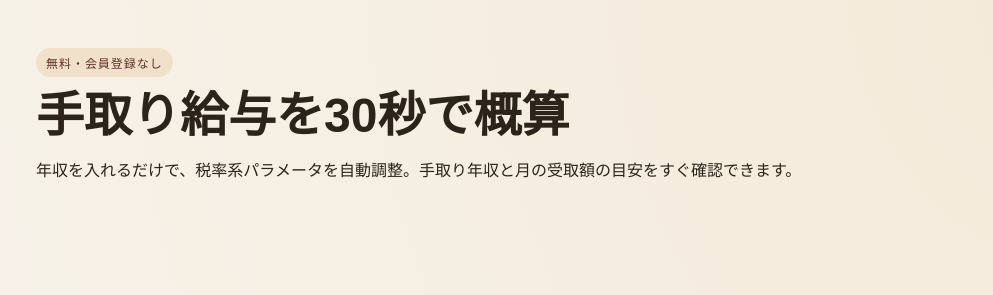
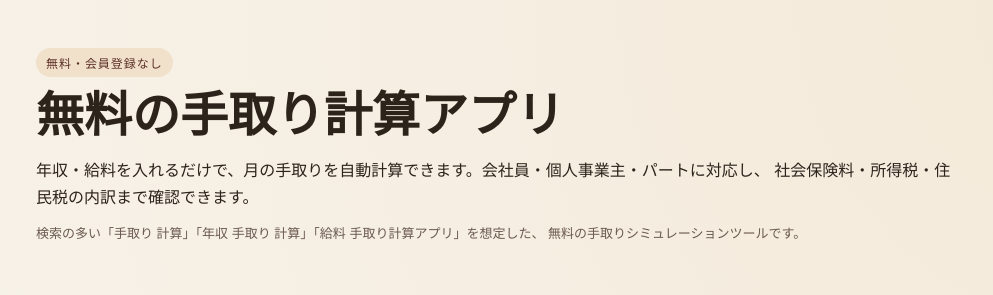
Before and after one commit to 89keisuke89/takehome-calculator, a Next.js app: page / in a window 1280 px wide. Shown: the top 295 px of the page, without its empty margins (144-1137 px from the left). Built offline with nearby package versions, Linux system fonts and the light colour scheme; no server answers.

Commit message:
Improve homepage CTR metadata and hero copy

```diff
--- a/app/page.tsx
+++ b/app/page.tsx
@@ -5,10 +5,28 @@ import { TakehomeCalculator } from "./components/takehome-calculator";
 import { POPULAR_SALARY_LEVELS, toSalarySlug } from "@/lib/takehome";
 import { getScenarioUrl, TAKEHOME_SCENARIOS } from "@/lib/takehome-scenarios";
 
+const homeTitle = "【無料】手取り計算アプリ｜年収・給料から月の手取りを自動計算【2027年版】";
+const homeDescription =
+  "無料の手取り計算アプリです。年収・給料から月の手取りを自動計算し、社会保険料・所得税・住民税の内訳まで確認できます。会社員・個人事業主・パートに対応。";
+
 export function generateMetadata(): Metadata {
   return {
+    title: homeTitle,
+    description: homeDescription,
     alternates: {
       canonical: "/",
+    },
+    openGraph: {
+      title: homeTitle,
+      description: homeDescription,
+      type: "website",
+      locale: "ja_JP",
+      siteName: "手取り給与計算アプリ",
+    },
+    twitter: {
+      card: "summary",
+      title: homeTitle,
+      description: homeDescription,
     },
   };
 }
@@ -18,9 +36,14 @@ export default function HomePage() {
     <main>
       <div className="container">
         <span className="badge">無料・会員登録なし</span>
-        <h1>手取り給与を30秒で概算</h1>
+        <h1>無料の手取り計算アプリ</h1>
         <p>
-          年収を入れるだけで、税率系パラメータを自動調整。手取り年収と月の受取額の目安をすぐ確認できます。
+          年収・給料を入れるだけで、月の手取りを自動計算できます。会社員・個人事業主・パートに対応し、
+          社会保険料・所得税・住民税の内訳まで確認できます。
+        </p>
+        <p className="small mt-12">
+          検索の多い「手取り 計算」「年収 手取り 計算」「給料 手取り計算アプリ」を想定した、
+          無料の手取りシミュレーションツールです。
         </p>
         <AdPlacementExperiment position="header" />
 
```
